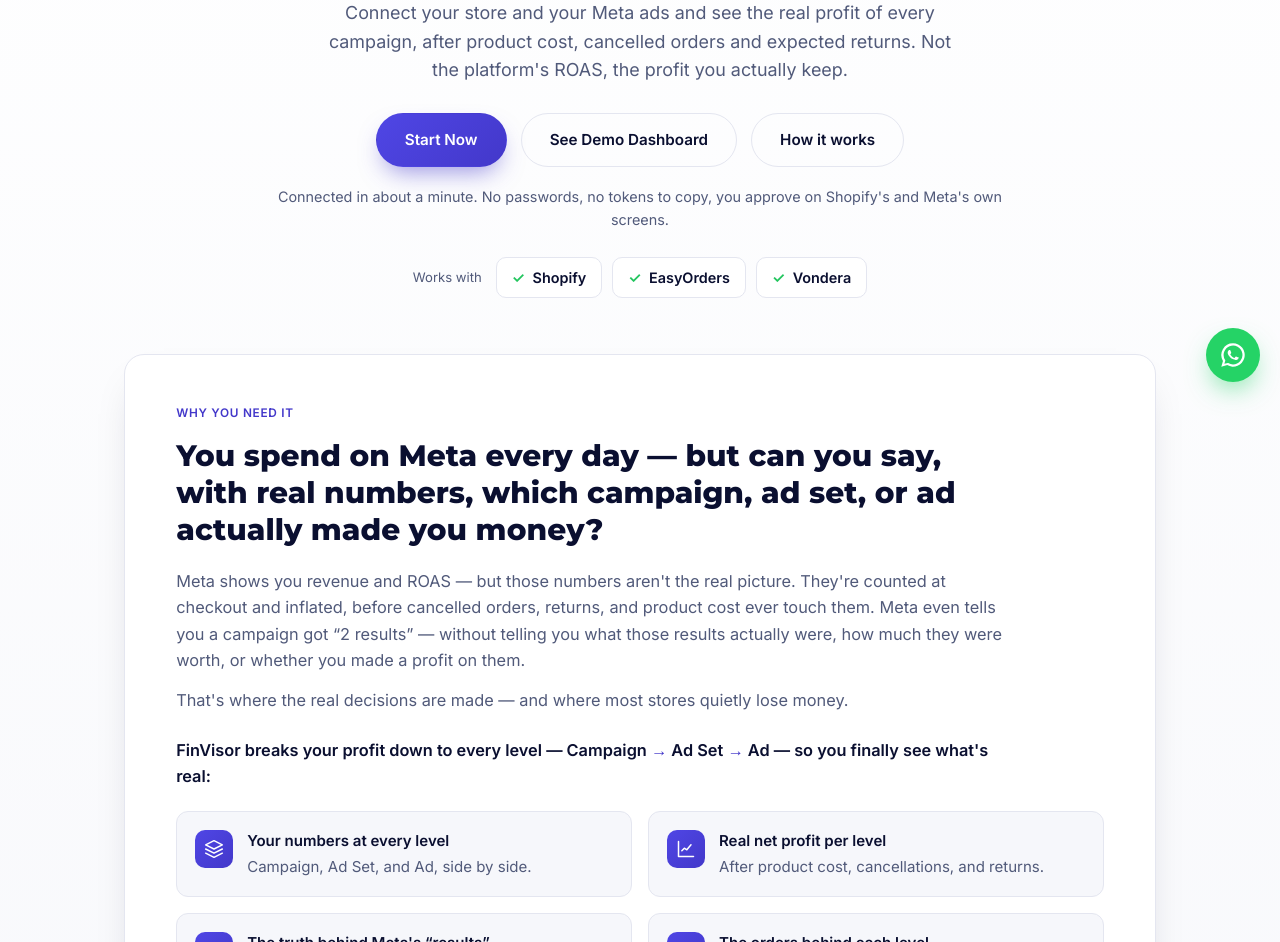
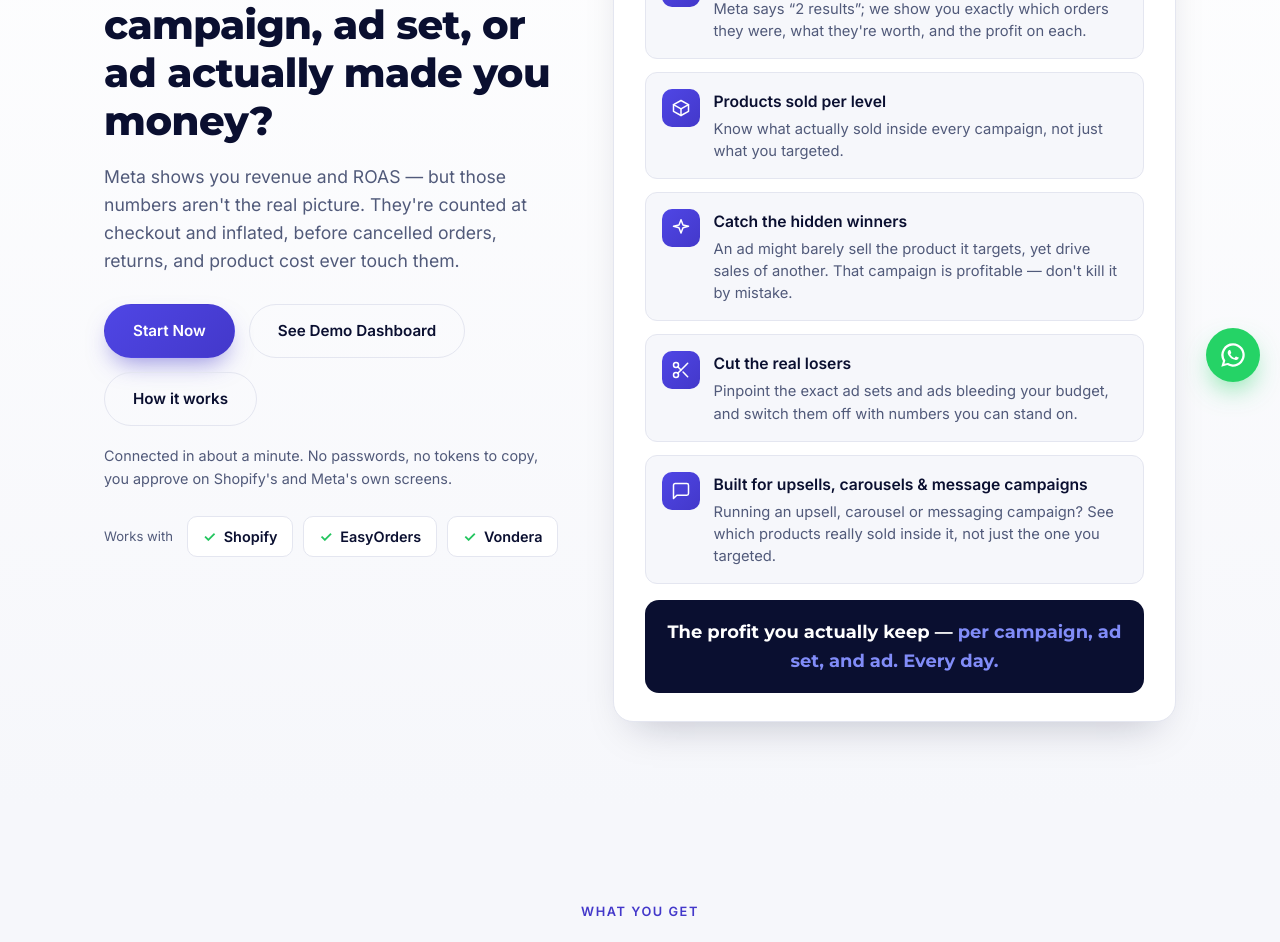
Before and after one commit to ziadsayed365-dev/finvisor-website, a plain HTML site: page ad-profit-tracker.html in a window 1280 px wide. Shown: the part 398-1340 px from the top of the page. Drawn offline with Linux system fonts and the light colour scheme.

Commit message:
Ad Profit Tracker: split hero into pitch (left) + what-you-see (right)
Left column: new headline question ("You spend on Meta every day...") and
the ROAS/checkout-inflation paragraph, plus the CTAs and works-with chips.
Right column: revised 6-point "What FinVisor shows you" list - numbers at
every level (Revenue/COGS/Profit/Profit after returns pills), truth behind
Meta's results, products sold per level, hidden winners, real losers, and a
new point for upsell/carousel/message campaigns. Stacks under 860px.

Co-Authored-By: Claude Opus 4.8 <noreply@anthropic.com>

```diff
--- a/ad-profit-tracker.html
+++ b/ad-profit-tracker.html
@@ -70,10 +70,11 @@ src="https://www.facebook.com/tr?id=890487917437592&ev=PageView&noscript=1"
     overflow: hidden;
     padding: 72px 0 84px;
   }
-  .apt-hero .container { position: relative; max-width: 1080px; }
+  .apt-hero .container { position: relative; max-width: 1120px; }
 
-  /* Intro (top of the first section) */
-  .apt-hero-top { text-align: center; max-width: 760px; margin: 0 auto; }
+  /* Two-column first section: the pitch (left) + what you see (right) */
+  .apt-hero-split { display: grid; grid-template-columns: 0.9fr 1.1fr; gap: 48px; align-items: start; }
+  .apt-hero-copy { min-width: 0; }
   .apt-badge {
     display: inline-flex; align-items: center; gap: 9px;
     font-size: 0.78rem; font-weight: 600; letter-spacing: 0.04em;
@@ -85,17 +86,17 @@ src="https://www.facebook.com/tr?id=890487917437592&ev=PageView&noscript=1"
   .apt-badge .dot { width: 8px; height: 8px; border-radius: 50%; background: var(--green-400); box-shadow: 0 0 0 4px rgba(34,197,94,0.15); }
   .apt-hero h1 {
     color: var(--ink);
-    font-size: clamp(2rem, 4.6vw, 3.2rem);
-    font-weight: 800; letter-spacing: -0.015em; line-height: 1.12;
+    font-size: clamp(1.7rem, 3.3vw, 2.5rem);
+    font-weight: 800; letter-spacing: -0.015em; line-height: 1.2;
     margin-bottom: 18px;
   }
   .apt-hero h1 .accent { color: var(--indigo-600); }
-  .apt-lead { font-size: 1.12rem; color: var(--ink-soft); max-width: 640px; margin: 0 auto 28px; }
-  .apt-hero-actions { display: flex; gap: 14px; flex-wrap: wrap; align-items: center; justify-content: center; }
+  .apt-lead { font-size: 1.1rem; color: var(--ink-soft); margin: 0 0 28px; }
+  .apt-hero-actions { display: flex; gap: 14px; flex-wrap: wrap; align-items: center; justify-content: flex-start; }
   .apt-hero-note { margin-top: 18px; font-size: 0.9rem; color: var(--ink-soft); }
   .apt-platforms {
     display: flex; gap: 10px; flex-wrap: wrap; margin-top: 26px;
-    align-items: center; justify-content: center;
+    align-items: center; justify-content: flex-start;
   }
   .apt-platforms .lbl { font-size: 0.82rem; color: var(--ink-soft); margin-right: 4px; }
   .apt-chip {
@@ -107,36 +108,23 @@ src="https://www.facebook.com/tr?id=890487917437592&ev=PageView&noscript=1"
   }
   .apt-chip .tick { color: var(--green-400); }
 
-  /* "Why you need it" panel */
+  /* Right column: what you actually see */
   .apt-why {
-    margin-top: 56px;
     background: #fff;
     border: 1px solid var(--border);
     border-radius: 20px;
     box-shadow: var(--shadow);
-    padding: 44px clamp(22px, 4vw, 52px);
+    padding: 30px clamp(20px, 2.4vw, 32px) 28px;
   }
   .apt-why .card-eyebrow {
     display: inline-block; font-size: 0.74rem; font-weight: 700; letter-spacing: 0.06em;
-    text-transform: uppercase; color: var(--indigo-600); margin-bottom: 14px;
+    text-transform: uppercase; color: var(--indigo-600); margin-bottom: 16px;
   }
-  .apt-why-q {
-    color: var(--ink); font-family: var(--font-head);
-    font-size: clamp(1.3rem, 2.6vw, 1.85rem); line-height: 1.25; font-weight: 800;
-    max-width: 840px; margin-bottom: 20px;
-  }
-  .apt-why > p { color: var(--ink-soft); font-size: 1.02rem; line-height: 1.6; max-width: 840px; margin-bottom: 14px; }
-  .apt-why > p strong { color: var(--ink); font-weight: 700; }
-  .apt-why-levels { color: var(--ink) !important; font-weight: 600; font-size: 1.05rem; margin: 24px 0 8px; }
-  .apt-why-levels strong { font-weight: 800; }
-  .apt-why-levels .arrow { color: var(--indigo-600); }
-
-  .apt-why-grid { display: grid; grid-template-columns: repeat(2, 1fr); gap: 16px; margin-top: 22px; }
-  .apt-why-grid .apt-need:last-child { grid-column: 1 / -1; }
+  .apt-need-list { display: grid; gap: 13px; }
   .apt-need {
     display: flex; gap: 14px; align-items: flex-start;
     background: var(--light-bg); border: 1px solid var(--border);
-    border-radius: 12px; padding: 18px;
+    border-radius: 12px; padding: 16px;
   }
   .apt-need .n-icon {
     flex-shrink: 0; width: 38px; height: 38px; border-radius: 10px;
@@ -144,14 +132,17 @@ src="https://www.facebook.com/tr?id=890487917437592&ev=PageView&noscript=1"
     display: flex; align-items: center; justify-content: center;
   }
   .apt-need .n-icon svg { width: 20px; height: 20px; }
-  .apt-need p { color: var(--ink-soft); font-size: 0.94rem; line-height: 1.5; }
-  .apt-need strong { color: var(--ink); font-weight: 700; display: block; margin-bottom: 3px; }
+  .apt-need-body { min-width: 0; }
+  .apt-need-body strong { color: var(--ink); font-weight: 700; display: block; margin-bottom: 4px; font-size: 0.98rem; }
+  .apt-need-body p { color: var(--ink-soft); font-size: 0.92rem; line-height: 1.5; }
+  .apt-metrics { display: flex; flex-wrap: wrap; gap: 6px; margin: 2px 0 7px; }
+  .apt-metrics span { font-size: 0.72rem; font-weight: 600; color: var(--indigo-600); background: rgba(79,70,229,0.08); border: 1px solid rgba(79,70,229,0.18); border-radius: 6px; padding: 2px 8px; }
 
   .apt-why-foot {
-    margin-top: 26px; padding: 20px 24px;
+    margin-top: 16px; padding: 18px 22px;
     background: var(--navy-900); color: #fff; border-radius: 14px;
     font-family: var(--font-head); font-weight: 700;
-    font-size: clamp(1.02rem, 2vw, 1.22rem); text-align: center;
+    font-size: clamp(1rem, 1.4vw, 1.14rem); text-align: center;
   }
   .apt-why-foot span { color: var(--indigo-400); }
 
@@ -245,9 +236,8 @@ src="https://www.facebook.com/tr?id=890487917437592&ev=PageView&noscript=1"
   .btn-ghost-light { background: rgba(255,255,255,0.1); border-color: rgba(255,255,255,0.25); color: #fff; }
   .btn-ghost-light:hover { background: rgba(255,255,255,0.18); }
 
-  @media (max-width: 720px) {
-    .apt-why-grid { grid-template-columns: 1fr; }
-    .apt-why { padding: 32px 20px; }
+  @media (max-width: 860px) {
+    .apt-hero-split { grid-template-columns: 1fr; gap: 36px; }
   }
   @media (max-width: 860px) {
     .steps-grid { grid-template-columns: repeat(2, 1fr); }
@@ -295,12 +285,13 @@ src="https://www.facebook.com/tr?id=890487917437592&ev=PageView&noscript=1"
   <!-- HERO -->
   <section class="apt-hero">
     <div class="container">
+      <div class="apt-hero-split">
 
-      <!-- Intro -->
-      <div class="apt-hero-top">
+        <!-- LEFT: the pitch -->
+        <div class="apt-hero-copy">
           <p class="apt-badge"><span class="dot" aria-hidden="true"></span>FinVisor &middot; Ad Profit Tracker</p>
-        <h1>Know exactly which ad campaigns <span class="accent">make you money</span>.</h1>
-        <p class="apt-lead">Connect your store and your Meta ads and see the real profit of every campaign, after product cost, cancelled orders and expected returns. Not the platform's ROAS, the profit you actually keep.</p>
+          <h1>You spend on Meta every day &mdash; but can you say, with real numbers, which campaign, ad set, or ad actually made you money?</h1>
+          <p class="apt-lead">Meta shows you revenue and ROAS &mdash; but those numbers aren't the real picture. They're counted at checkout and inflated, before cancelled orders, returns, and product cost ever touch them.</p>
           <div class="apt-hero-actions">
             <a href="index.html#contact" class="btn btn-accent">Start Now</a>
             <a href="demo-dashboard.html" class="btn btn-outline">See Demo Dashboard</a>
@@ -315,48 +306,65 @@ src="https://www.facebook.com/tr?id=890487917437592&ev=PageView&noscript=1"
           </div>
         </div>
 
-      <!-- Why you need it -->
+        <!-- RIGHT: what FinVisor shows you -->
         <div class="apt-why">
-        <span class="card-eyebrow">Why you need it</span>
-        <h2 class="apt-why-q">You spend on Meta every day &mdash; but can you say, with real numbers, which campaign, ad set, or ad actually made you money?</h2>
-        <p>Meta shows you revenue and ROAS &mdash; but those numbers aren't the real picture. They're counted at checkout and inflated, before cancelled orders, returns, and product cost ever touch them. Meta even tells you a campaign got &ldquo;2 results&rdquo; &mdash; without telling you what those results actually were, how much they were worth, or whether you made a profit on them.</p>
-        <p>That's where the real decisions are made &mdash; and where most stores quietly lose money.</p>
-        <p class="apt-why-levels">FinVisor breaks your profit down to every level &mdash; <strong>Campaign <span class="arrow">&rarr;</span> Ad Set <span class="arrow">&rarr;</span> Ad</strong> &mdash; so you finally see what's real:</p>
+          <span class="card-eyebrow">What FinVisor shows you</span>
+          <div class="apt-need-list">
 
-        <div class="apt-why-grid">
             <div class="apt-need">
               <span class="n-icon" aria-hidden="true"><svg viewBox="0 0 24 24" fill="none" stroke="currentColor" stroke-width="1.8" stroke-linecap="round" stroke-linejoin="round"><path d="M12 2 2 7l10 5 10-5-10-5z"/><path d="M2 17l10 5 10-5"/><path d="M2 12l10 5 10-5"/></svg></span>
-            <p><strong>Your numbers at every level</strong>Campaign, Ad Set, and Ad, side by side.</p>
-          </div>
-          <div class="apt-need">
-            <span class="n-icon" aria-hidden="true"><svg viewBox="0 0 24 24" fill="none" stroke="currentColor" stroke-width="1.8" stroke-linecap="round" stroke-linejoin="round"><path d="M3 3v18h18"/><path d="M7 14l3-3 3 2 5-6"/></svg></span>
-            <p><strong>Real net profit per level</strong>After product cost, cancellations, and returns.</p>
-          </div>
-          <div class="apt-need">
-            <span class="n-icon" aria-hidden="true"><svg viewBox="0 0 24 24" fill="none" stroke="currentColor" stroke-width="1.8" stroke-linecap="round" stroke-linejoin="round"><circle cx="11" cy="11" r="7"/><path d="m21 21-4.3-4.3"/></svg></span>
-            <p><strong>The truth behind Meta's &ldquo;results&rdquo;</strong>Meta says &ldquo;2 results&rdquo;; we show you exactly which orders they were, what they're worth, and the profit on each.</p>
-          </div>
-          <div class="apt-need">
-            <span class="n-icon" aria-hidden="true"><svg viewBox="0 0 24 24" fill="none" stroke="currentColor" stroke-width="1.8" stroke-linecap="round" stroke-linejoin="round"><path d="M3 6h18"/><path d="M3 12h18"/><path d="M3 18h12"/></svg></span>
-            <p><strong>The orders behind each level</strong>See exactly which orders each campaign, ad set, and ad brought in.</p>
-          </div>
-          <div class="apt-need">
-            <span class="n-icon" aria-hidden="true"><svg viewBox="0 0 24 24" fill="none" stroke="currentColor" stroke-width="1.8" stroke-linecap="round" stroke-linejoin="round"><path d="M21 8 12 3 3 8v8l9 5 9-5z"/><path d="M3 8l9 5 9-5"/><path d="M12 13v8"/></svg></span>
-            <p><strong>Products sold per level</strong>Know what actually sold inside every campaign, not just what you targeted.</p>
-          </div>
-          <div class="apt-need">
-            <span class="n-icon" aria-hidden="true"><svg viewBox="0 0 24 24" fill="none" stroke="currentColor" stroke-width="1.8" stroke-linecap="round" stroke-linejoin="round"><path d="M12 2l2.4 6.3L21 10l-6.6 1.7L12 18l-2.4-6.3L3 10l6.6-1.7z"/></svg></span>
-            <p><strong>Catch the hidden winners</strong>An ad might barely sell the product it targets, yet drive sales of another. That campaign is profitable &mdash; don't kill it by mistake.</p>
-          </div>
-          <div class="apt-need">
-            <span class="n-icon" aria-hidden="true"><svg viewBox="0 0 24 24" fill="none" stroke="currentColor" stroke-width="1.8" stroke-linecap="round" stroke-linejoin="round"><circle cx="6" cy="6" r="3"/><circle cx="6" cy="18" r="3"/><path d="M20 4 8.12 15.88"/><path d="M14.47 14.48 20 20"/><path d="M8.12 8.12 12 12"/></svg></span>
-            <p><strong>Cut the real losers</strong>Pinpoint the exact ad sets and ads bleeding your budget, and switch them off with numbers you can stand on.</p>
+              <div class="apt-need-body">
+                <strong>Your numbers at every level</strong>
+                <div class="apt-metrics"><span>Revenue</span><span>COGS</span><span>Profit</span><span>Profit after returns</span></div>
+                <p>Per Campaign, Ad Set, and Ad, side by side.</p>
               </div>
             </div>
 
+            <div class="apt-need">
+              <span class="n-icon" aria-hidden="true"><svg viewBox="0 0 24 24" fill="none" stroke="currentColor" stroke-width="1.8" stroke-linecap="round" stroke-linejoin="round"><circle cx="11" cy="11" r="7"/><path d="m21 21-4.3-4.3"/></svg></span>
+              <div class="apt-need-body">
+                <strong>The truth behind Meta's &ldquo;results&rdquo;</strong>
+                <p>Meta says &ldquo;2 results&rdquo;; we show you exactly which orders they were, what they're worth, and the profit on each.</p>
+              </div>
+            </div>
+
+            <div class="apt-need">
+              <span class="n-icon" aria-hidden="true"><svg viewBox="0 0 24 24" fill="none" stroke="currentColor" stroke-width="1.8" stroke-linecap="round" stroke-linejoin="round"><path d="M21 8 12 3 3 8v8l9 5 9-5z"/><path d="M3 8l9 5 9-5"/><path d="M12 13v8"/></svg></span>
+              <div class="apt-need-body">
+                <strong>Products sold per level</strong>
+                <p>Know what actually sold inside every campaign, not just what you targeted.</p>
+              </div>
+            </div>
+
+            <div class="apt-need">
+              <span class="n-icon" aria-hidden="true"><svg viewBox="0 0 24 24" fill="none" stroke="currentColor" stroke-width="1.8" stroke-linecap="round" stroke-linejoin="round"><path d="M12 2l2.4 6.3L21 10l-6.6 1.7L12 18l-2.4-6.3L3 10l6.6-1.7z"/></svg></span>
+              <div class="apt-need-body">
+                <strong>Catch the hidden winners</strong>
+                <p>An ad might barely sell the product it targets, yet drive sales of another. That campaign is profitable &mdash; don't kill it by mistake.</p>
+              </div>
+            </div>
+
+            <div class="apt-need">
+              <span class="n-icon" aria-hidden="true"><svg viewBox="0 0 24 24" fill="none" stroke="currentColor" stroke-width="1.8" stroke-linecap="round" stroke-linejoin="round"><circle cx="6" cy="6" r="3"/><circle cx="6" cy="18" r="3"/><path d="M20 4 8.12 15.88"/><path d="M14.47 14.48 20 20"/><path d="M8.12 8.12 12 12"/></svg></span>
+              <div class="apt-need-body">
+                <strong>Cut the real losers</strong>
+                <p>Pinpoint the exact ad sets and ads bleeding your budget, and switch them off with numbers you can stand on.</p>
+              </div>
+            </div>
+
+            <div class="apt-need">
+              <span class="n-icon" aria-hidden="true"><svg viewBox="0 0 24 24" fill="none" stroke="currentColor" stroke-width="1.8" stroke-linecap="round" stroke-linejoin="round"><path d="M21 15a2 2 0 0 1-2 2H7l-4 4V5a2 2 0 0 1 2-2h14a2 2 0 0 1 2 2z"/></svg></span>
+              <div class="apt-need-body">
+                <strong>Built for upsells, carousels &amp; message campaigns</strong>
+                <p>Running an upsell, carousel or messaging campaign? See which products really sold inside it, not just the one you targeted.</p>
+              </div>
+            </div>
+
+          </div>
           <p class="apt-why-foot">The profit you actually keep &mdash; <span>per campaign, ad set, and ad. Every day.</span></p>
         </div>
 
+      </div>
     </div>
   </section>
 
```
Lines whose indentation alone changed are shown as unchanged.
